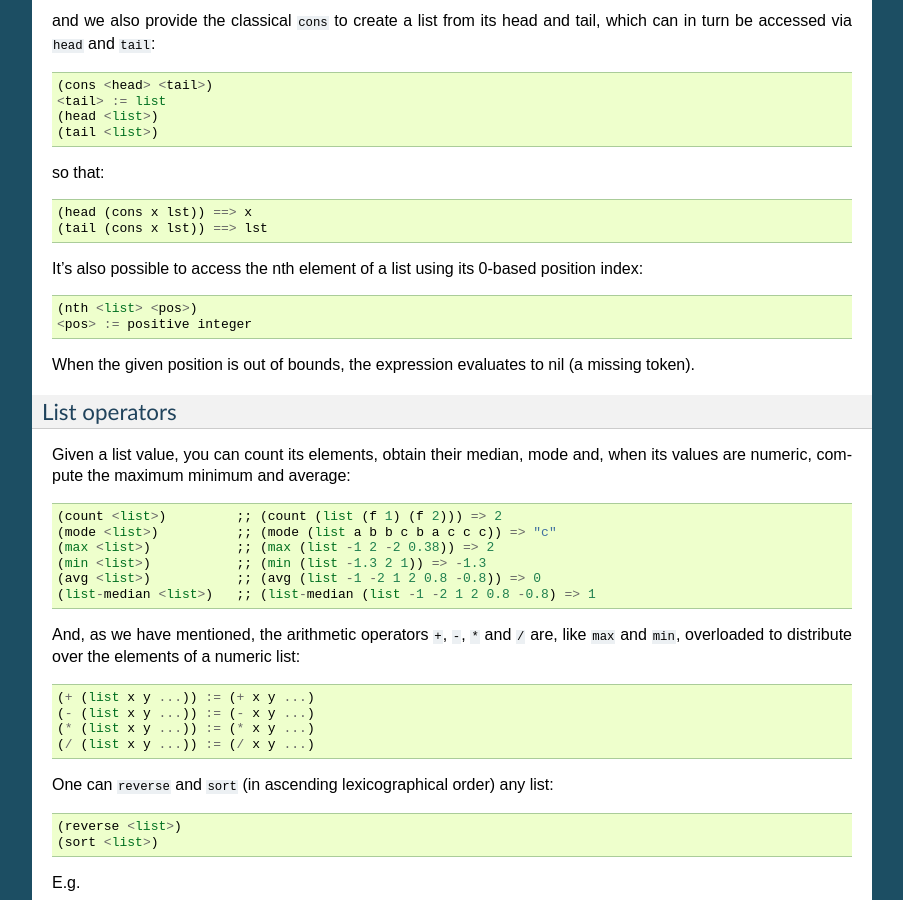
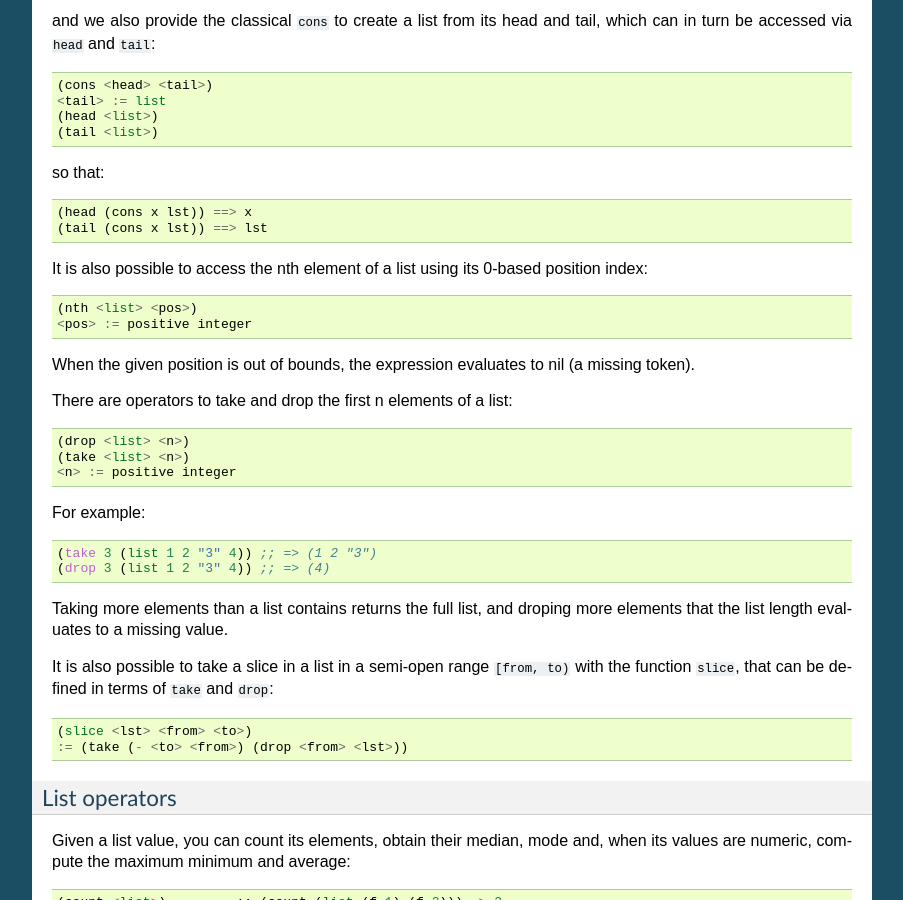
Before and after one commit to bigmlcom/flatline, a Sphinx documentation site: the page built from docs/user-manual.rst, in a window 1280 px wide and 900 px high, scrolled down 17444 px. Shown: the whole window, without its empty margins (198-1101 px from the left). Built offline with Sphinx 7.4.7, drawn with Linux system fonts in a browser that asks for light colours.

Commit message:
Documentation for list slicing operators

```diff
--- a/docs/quick-reference.rst
+++ b/docs/quick-reference.rst
@@ -283,7 +283,10 @@ Creation and elememt access:
         (cons <head> <tail>) ;;  list
         (head <list>) ;;  first element
         (tail <list>) ;;  list sans first element
-        (nth <list> <n>) ;;   0-based nth element
+        (nth <list> <n>)  ;;  0-based nth element
+        (take <list> <n>) ;;  take first <n> elements
+        (drop <list> <n>) ;;  drop first <n> elements
+        (drop <list> <from> <to>)  ;; elements in range [from to)
 
 Inclusion:
 
--- a/docs/user-manual.rst
+++ b/docs/user-manual.rst
@@ -1253,7 +1253,7 @@ so that:
         (head (cons x lst)) ==> x
         (tail (cons x lst)) ==> lst
 
-It's also possible to access the nth element of a list using its 0-based
+It is also possible to access the nth element of a list using its 0-based
 position index:
 
 ::
@@ -1263,6 +1263,35 @@ position index:
 
 When the given position is out of bounds, the expression evaluates to
 nil (a missing token).
+
+There are operators to take and drop the first n elements of a list:
+
+::
+
+         (drop <list> <n>)
+         (take <list> <n>)
+         <n> := positive integer
+
+For example:
+
+.. code:: lisp
+
+       (take 3 (list 1 2 "3" 4)) ;; => (1 2 "3")
+       (drop 3 (list 1 2 "3" 4)) ;; => (4)
+
+Taking more elements than a list contains returns the full list, and
+droping more elements that the list length evaluates to a missing
+value.
+
+It is also possible to take a slice in a list in a semi-open range
+``[from, to)`` with the function ``slice``, that can be defined in
+terms of ``take`` and ``drop``:
+
+::
+
+        (slice <lst> <from> <to>)
+        := (take (- <to> <from>) (drop <from> <lst>))
+
 
 List operators
 ~~~~~~~~~~~~~~
```
